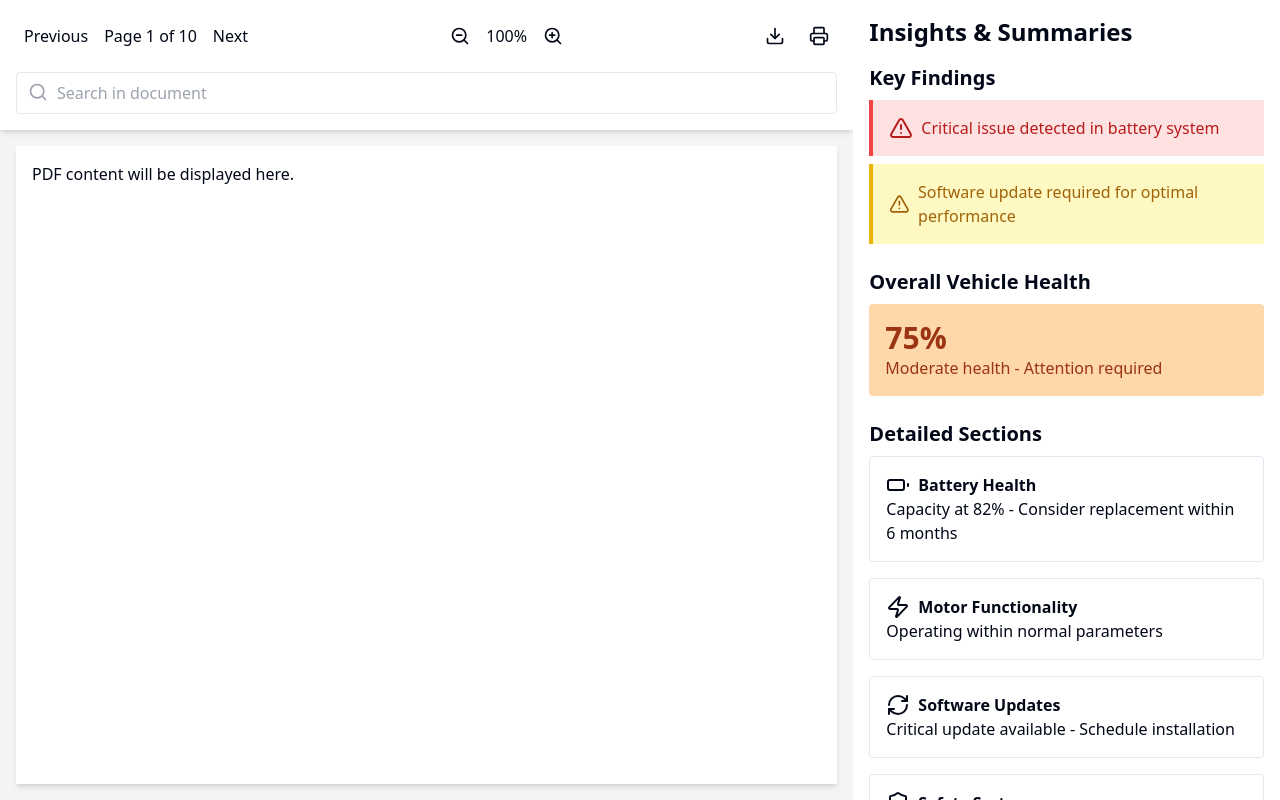
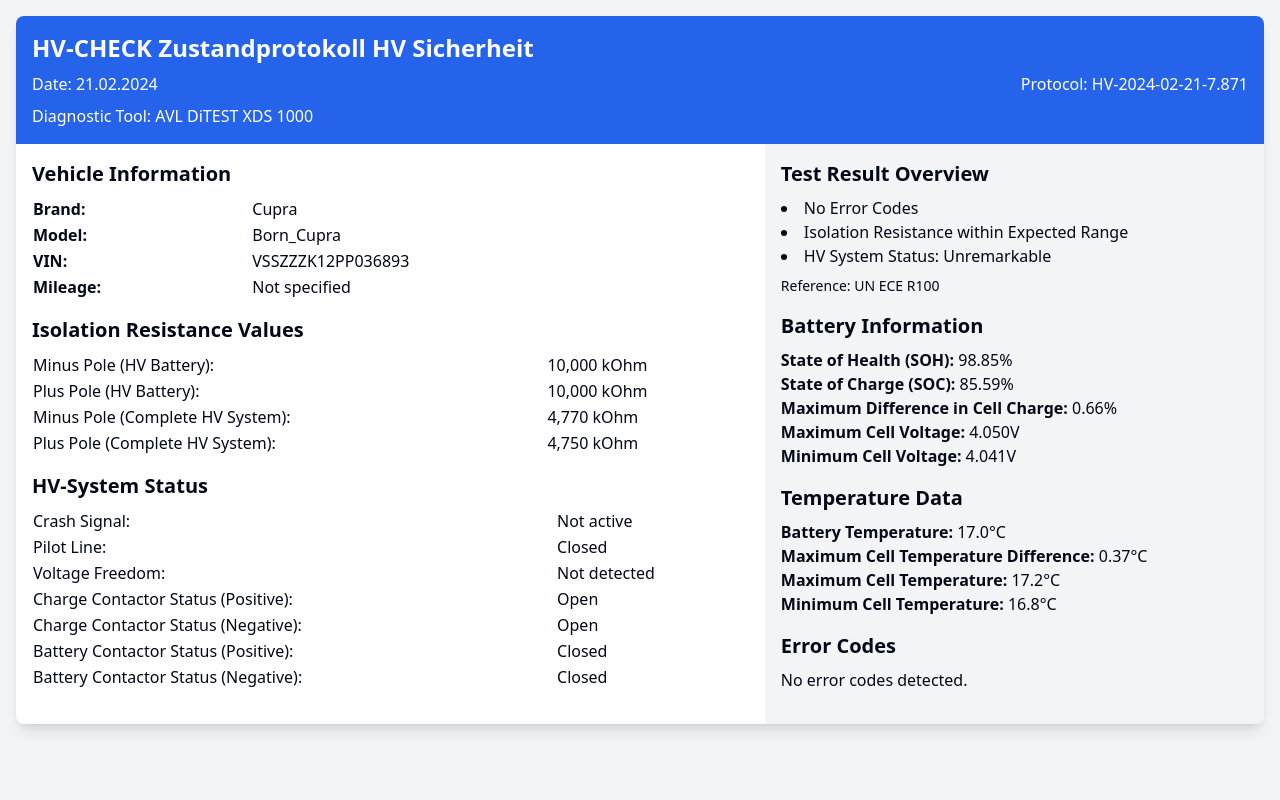
Before and after one commit to bebablub/diag-navigate-simplicity-94, a React (Vite) app: page / in a window 1280 px wide. Built offline with nearby package versions, Linux system fonts and the light colour scheme.

Commit message:
Implement requested changes
Made updates based on the user's request to enhance the existing codebase.
[skip gpt_engineer]

```diff
--- /dev/null
+++ b/src/components/BatteryInformation.tsx
@@ -0,0 +1,18 @@
+import React from 'react';
+
+const BatteryInformation: React.FC = () => {
+  return (
+    <div className="mb-4">
+      <h2 className="text-xl font-semibold mb-2">Battery Information</h2>
+      <ul className="list-none">
+        <li><span className="font-semibold">State of Health (SOH):</span> 98.85%</li>
+        <li><span className="font-semibold">State of Charge (SOC):</span> 85.59%</li>
+        <li><span className="font-semibold">Maximum Difference in Cell Charge:</span> 0.66%</li>
+        <li><span className="font-semibold">Maximum Cell Voltage:</span> 4.050V</li>
+        <li><span className="font-semibold">Minimum Cell Voltage:</span> 4.041V</li>
+      </ul>
+    </div>
+  );
+};
+
+export default BatteryInformation;
--- /dev/null
+++ b/src/components/ErrorCodes.tsx
@@ -0,0 +1,12 @@
+import React from 'react';
+
+const ErrorCodes: React.FC = () => {
+  return (
+    <div className="mb-4">
+      <h2 className="text-xl font-semibold mb-2">Error Codes</h2>
+      <p>No error codes detected.</p>
+    </div>
+  );
+};
+
+export default ErrorCodes;
--- /dev/null
+++ b/src/components/HVCheckReport.tsx
@@ -0,0 +1,34 @@
+import React from 'react';
+import ReportHeader from './ReportHeader';
+import VehicleInformation from './VehicleInformation';
+import TestResultOverview from './TestResultOverview';
+import IsolationResistance from './IsolationResistance';
+import HVSystemStatus from './HVSystemStatus';
+import BatteryInformation from './BatteryInformation';
+import TemperatureData from './TemperatureData';
+import ErrorCodes from './ErrorCodes';
+
+const HVCheckReport: React.FC = () => {
+  return (
+    <div className="container mx-auto p-4">
+      <div className="bg-white shadow-lg rounded-lg overflow-hidden">
+        <ReportHeader />
+        <div className="flex flex-col md:flex-row">
+          <div className="w-full md:w-3/5 p-4">
+            <VehicleInformation />
+            <IsolationResistance />
+            <HVSystemStatus />
+          </div>
+          <div className="w-full md:w-2/5 bg-gray-100 p-4">
+            <TestResultOverview />
+            <BatteryInformation />
+            <TemperatureData />
+            <ErrorCodes />
+          </div>
+        </div>
+      </div>
+    </div>
+  );
+};
+
+export default HVCheckReport;
--- /dev/null
+++ b/src/components/HVSystemStatus.tsx
@@ -0,0 +1,43 @@
+import React from 'react';
+
+const HVSystemStatus: React.FC = () => {
+  return (
+    <div className="mb-4">
+      <h2 className="text-xl font-semibold mb-2">HV-System Status</h2>
+      <table className="w-full">
+        <tbody>
+          <tr>
+            <td>Crash Signal:</td>
+            <td>Not active</td>
+          </tr>
+          <tr>
+            <td>Pilot Line:</td>
+            <td>Closed</td>
+          </tr>
+          <tr>
+            <td>Voltage Freedom:</td>
+            <td>Not detected</td>
+          </tr>
+          <tr>
+            <td>Charge Contactor Status (Positive):</td>
+            <td>Open</td>
+          </tr>
+          <tr>
+            <td>Charge Contactor Status (Negative):</td>
+            <td>Open</td>
+          </tr>
+          <tr>
+            <td>Battery Contactor Status (Positive):</td>
+            <td>Closed</td>
+          </tr>
+          <tr>
+            <td>Battery Contactor Status (Negative):</td>
+            <td>Closed</td>
+          </tr>
+        </tbody>
+      </table>
+    </div>
+  );
+};
+
+export default HVSystemStatus;
--- /dev/null
+++ b/src/components/IsolationResistance.tsx
@@ -0,0 +1,31 @@
+import React from 'react';
+
+const IsolationResistance: React.FC = () => {
+  return (
+    <div className="mb-4">
+      <h2 className="text-xl font-semibold mb-2">Isolation Resistance Values</h2>
+      <table className="w-full">
+        <tbody>
+          <tr>
+            <td>Minus Pole (HV Battery):</td>
+            <td>10,000 kOhm</td>
+          </tr>
+          <tr>
+            <td>Plus Pole (HV Battery):</td>
+            <td>10,000 kOhm</td>
+          </tr>
+          <tr>
+            <td>Minus Pole (Complete HV System):</td>
+            <td>4,770 kOhm</td>
+          </tr>
+          <tr>
+            <td>Plus Pole (Complete HV System):</td>
+            <td>4,750 kOhm</td>
+          </tr>
+        </tbody>
+      </table>
+    </div>
+  );
+};
+
+export default IsolationResistance;
--- /dev/null
+++ b/src/components/ReportHeader.tsx
@@ -0,0 +1,18 @@
+import React from 'react';
+
+const ReportHeader: React.FC = () => {
+  return (
+    <div className="bg-blue-600 text-white p-4">
+      <h1 className="text-2xl font-bold">HV-CHECK Zustandprotokoll HV Sicherheit</h1>
+      <div className="flex justify-between mt-2">
+        <span>Date: 21.02.2024</span>
+        <span>Protocol: HV-2024-02-21-7.871</span>
+      </div>
+      <div className="mt-2">
+        <span>Diagnostic Tool: AVL DiTEST XDS 1000</span>
+      </div>
+    </div>
+  );
+};
+
+export default ReportHeader;
--- /dev/null
+++ b/src/components/TemperatureData.tsx
@@ -0,0 +1,17 @@
+import React from 'react';
+
+const TemperatureData: React.FC = () => {
+  return (
+    <div className="mb-4">
+      <h2 className="text-xl font-semibold mb-2">Temperature Data</h2>
+      <ul className="list-none">
+        <li><span className="font-semibold">Battery Temperature:</span> 17.0°C</li>
+        <li><span className="font-semibold">Maximum Cell Temperature Difference:</span> 0.37°C</li>
+        <li><span className="font-semibold">Maximum Cell Temperature:</span> 17.2°C</li>
+        <li><span className="font-semibold">Minimum Cell Temperature:</span> 16.8°C</li>
+      </ul>
+    </div>
+  );
+};
+
+export default TemperatureData;
--- /dev/null
+++ b/src/components/TestResultOverview.tsx
@@ -0,0 +1,17 @@
+import React from 'react';
+
+const TestResultOverview: React.FC = () => {
+  return (
+    <div className="mb-4">
+      <h2 className="text-xl font-semibold mb-2">Test Result Overview</h2>
+      <ul className="list-disc list-inside">
+        <li>No Error Codes</li>
+        <li>Isolation Resistance within Expected Range</li>
+        <li>HV System Status: Unremarkable</li>
+      </ul>
+      <p className="mt-2 text-sm">Reference: UN ECE R100</p>
+    </div>
+  );
+};
+
+export default TestResultOverview;
--- /dev/null
+++ b/src/components/VehicleInformation.tsx
@@ -0,0 +1,31 @@
+import React from 'react';
+
+const VehicleInformation: React.FC = () => {
+  return (
+    <div className="mb-4">
+      <h2 className="text-xl font-semibold mb-2">Vehicle Information</h2>
+      <table className="w-full">
+        <tbody>
+          <tr>
+            <td className="font-semibold">Brand:</td>
+            <td>Cupra</td>
+          </tr>
+          <tr>
+            <td className="font-semibold">Model:</td>
+            <td>Born_Cupra</td>
+          </tr>
+          <tr>
+            <td className="font-semibold">VIN:</td>
+            <td>VSSZZZK12PP036893</td>
+          </tr>
+          <tr>
+            <td className="font-semibold">Mileage:</td>
+            <td>Not specified</td>
+          </tr>
+        </tbody>
+      </table>
+    </div>
+  );
+};
+
+export default VehicleInformation;
--- a/src/pages/Index.tsx
+++ b/src/pages/Index.tsx
@@ -1,10 +1,10 @@
 import React from 'react';
-import EVDiagnosticModule from '../components/EVDiagnosticModule';
+import HVCheckReport from '../components/HVCheckReport';
 
 const Index: React.FC = () => {
   return (
     <div className="min-h-screen bg-gray-100">
-      <EVDiagnosticModule />
+      <HVCheckReport />
     </div>
   );
 };
```
